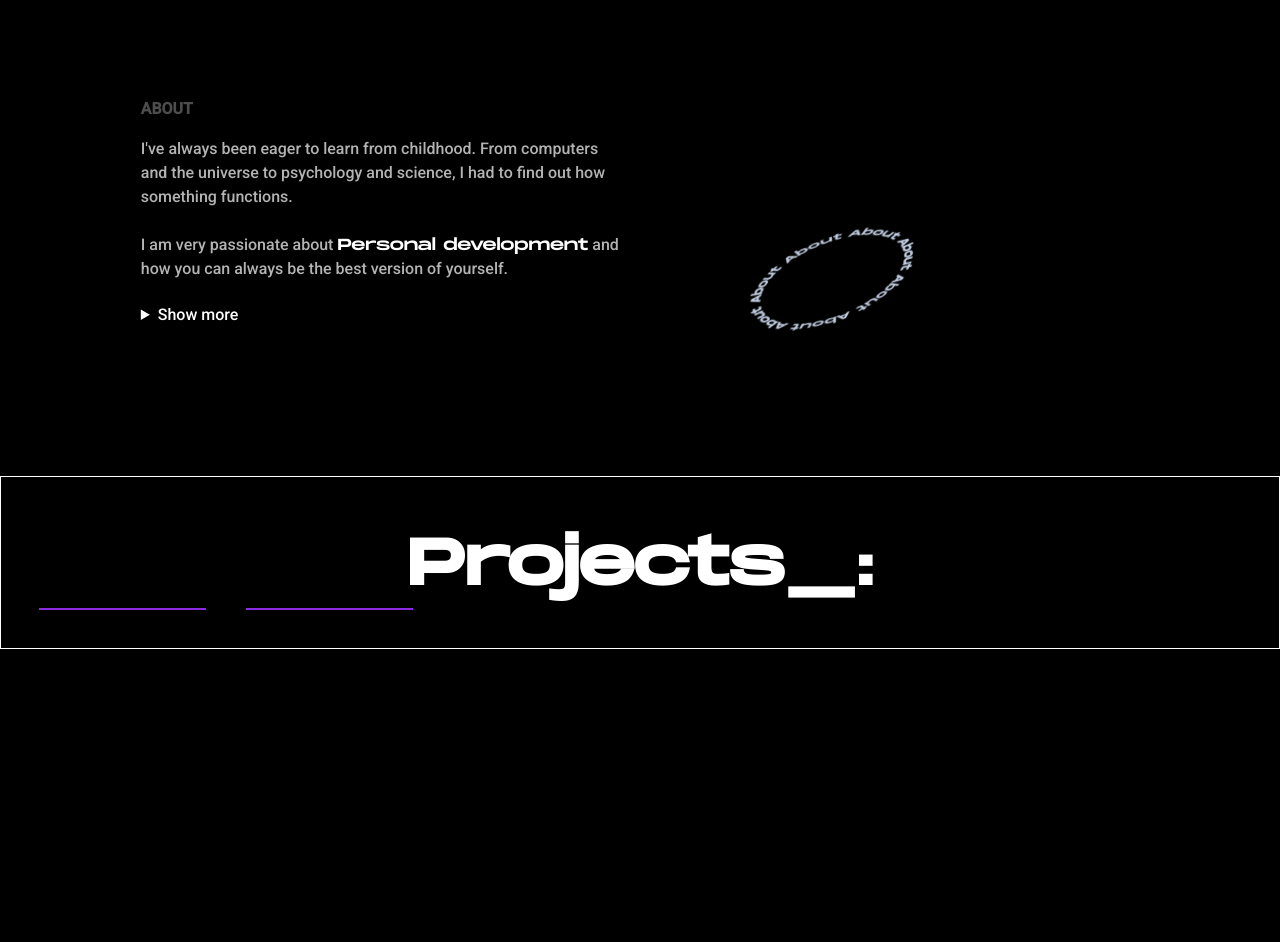
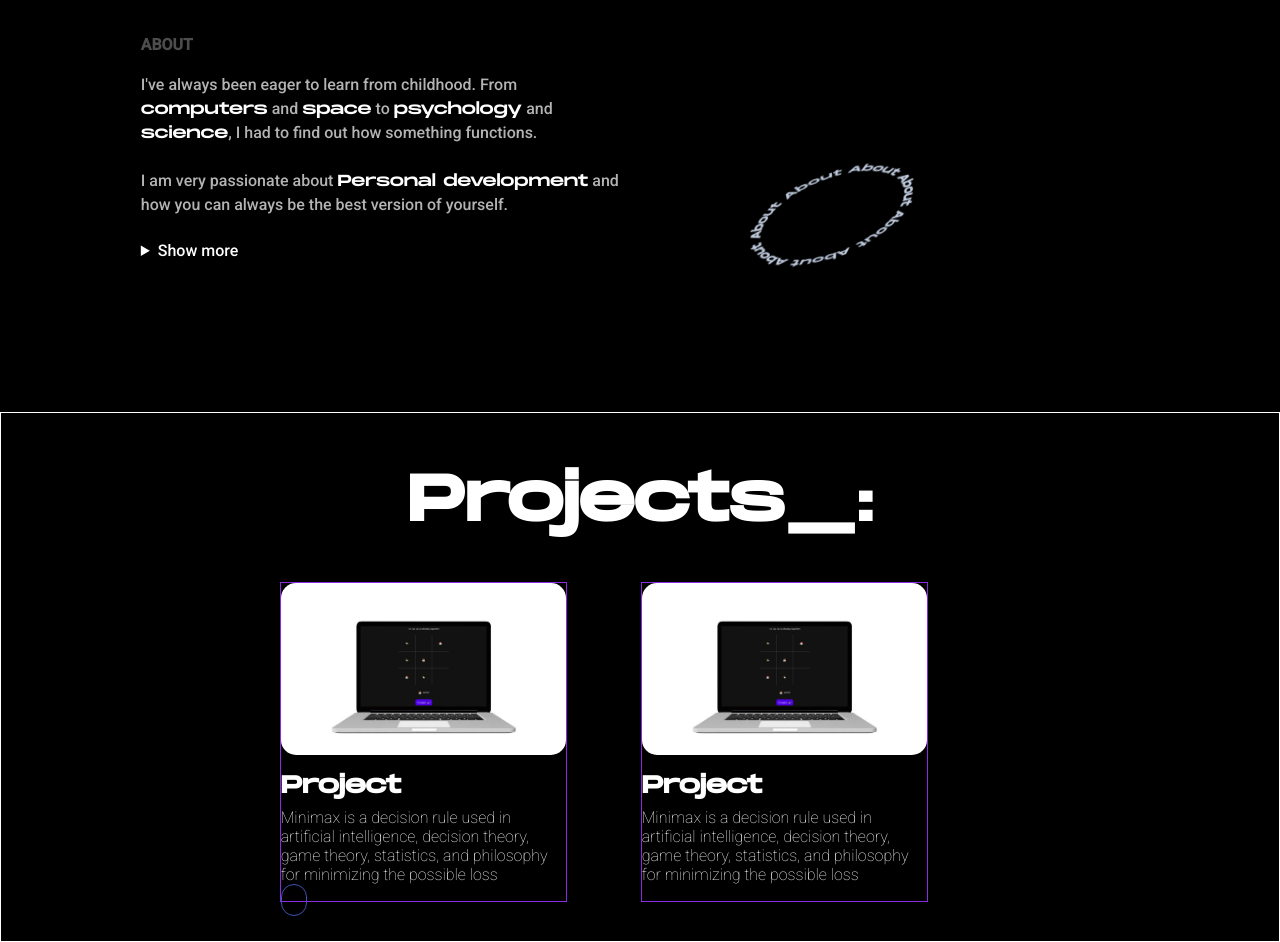
Before and after one commit to Wilmox/portfolio, a Next.js app: page / in a window 1280 px wide. Shown: the part 440-1382 px from the top of the page. Before the commit the page ends 1089 px from the top, so only its background shows below. Built offline with nearby package versions, Linux system fonts and the light colour scheme.

Commit message:
Project Section Progress++

```diff
--- a/components/StatusText.js
+++ b/components/StatusText.js
@@ -10,7 +10,8 @@ const StatusText = ({text="Student"}) => {
       "Student", //\u{1F393}
       "Computer Nerd", //\u{1F468}\u{200D}\u{1F4BB}
       "Astronomy Freak", //\u{1F30C}
-      "Entrepeneur" //\u{1F468}\u{200D}\u{1F4BC}
+      "Entrepeneur", //\u{1F468}\u{200D}\u{1F4BC}
+      "Your Next Hire?"
     ]
 
     let i = 0;
--- a/pages/index.js
+++ b/pages/index.js
@@ -1,9 +1,11 @@
 import Head from 'next/head'
+import Image from 'next/image'
 import Navigation from '../components/Navigation.js'
 import OutlinedArrow from '../components/OutlinedArrowSVG.js'
 import styles from '../styles/Home.module.css'
 import StatusText from '../components/StatusText.js'
 import CircleText from '../components/CircleText.js'
+import Chip from '@material-ui/core/Chip';
 
 export default function Home() {
   return (
@@ -14,7 +16,7 @@ export default function Home() {
         <meta name="viewport" content="width=device-width, initial-scale=1.0" />
         <link rel="icon" href="/assets/img/favicon.ico" />
         <link rel="preconnect" href="https://fonts.googleapis.com" />
-        <link rel="preconnect" href="https://fonts.gstatic.com" crossOrigin />
+        <link rel="preconnect" href="https://fonts.gstatic.com" crossOrigin/>
         <link href="https://fonts.googleapis.com/css2?family=Roboto:wght@100;300;500&display=swap" rel="stylesheet" />
       </Head>
 
@@ -24,7 +26,7 @@ export default function Home() {
 
 
           <h1 className={styles.title}>
-            Simon <br /> Wilmots
+            Simon_ <br />Wilmots
           </h1>
 
           <div className={styles.info}>
@@ -39,7 +41,7 @@ export default function Home() {
           <div className={styles.about}>
             <h2>ABOUT</h2> <br />
             <p>
-              I've always been eager to learn from childhood. From computers and the universe to psychology and science, I had to find out how something functions. <br /><br />
+              I've always been eager to learn from childhood. From <span>computers</span> and <span>space</span> to <span>psychology</span> and <span>science</span>, I had to find out how something functions. <br /><br />
               I am very passionate about <span>Personal development</span> and how you can always be the best version of yourself. <br /><br />
             </p>
             <details>
@@ -59,12 +61,23 @@ export default function Home() {
           <h1 className={styles.sectionHeading}>Projects_:</h1>
 
           <div className={styles.projects}>
-            <a >
+            <a className={styles.projectCard}>
+              <Image src="/assets/img/project-tictactoe-minmax.jpg" width={1241} height={745}/>
 
+              <div className={styles.cardText}>
+                <h2>Project</h2>
+                <p>Minimax is a decision rule used in artificial intelligence, decision theory, game theory, statistics, and philosophy for minimizing the possible loss</p>
+              </div>
+              <Chip variant="outlined" color="primary" icon={"\u{1F9E0}"}/>
             </a>
 
-            <a >
+            <a className={styles.projectCard}>
+              <Image src="/assets/img/project-tictactoe-minmax.jpg" width={1241} height={745}/>
 
+              <div className={styles.cardText}>
+                <h2>Project</h2>
+                <p>Minimax is a decision rule used in artificial intelligence, decision theory, game theory, statistics, and philosophy for minimizing the possible loss</p>
+              </div>
             </a>
           </div>
         </section>
--- a/styles/Home.module.css
+++ b/styles/Home.module.css
@@ -23,9 +23,15 @@
   /*background-color: rgba(255, 0, 0, 0.5);*/
 }
 
+section h1.sectionHeading {
+  text-align: center;
+  font-size: 4rem;
+  padding: 0 0 3vw 0;
+}
+
 .aboutSection {
   width: 80vw;
-  margin: 10vw auto 0 auto;
+  margin: 5vw auto 0 auto;
   /*background-color: rgba(255, 0, 0, 0.5);*/
   overflow: hidden;
   padding: 0;
@@ -67,25 +73,44 @@ div.about p {
 
 .projects {
   display: grid;
-  padding-right: 0px;
-  padding-left: 0px;
-  grid-auto-columns: 5fr;
-  grid-column-gap: 40px;
-  grid-row-gap: 48px;
+  width: 60%;
+  margin: auto;
+  padding: 0;
+  grid-auto-columns: 1fr;
+  grid-column-gap: .1vw;
+  grid-row-gap: 1vw;
   grid-template-areas: ". Area";
-  -ms-grid-columns: 1fr 40px 1fr 40px 1fr 40px 1fr 40px 1fr 40px 1fr;
-  grid-template-columns: 1fr 1fr 1fr 1fr 1fr 1fr;
-  -ms-grid-rows: auto;
+  grid-template-columns: 1fr 1fr;
   grid-template-rows: auto;
 }
 
-.projects a {
+.projects a.projectCard {
   border: blueviolet 1px solid;
+  width: 80%;
+  height: 40vh;
 }
 
-section h1.sectionHeading {
-  text-align: center;
-  font-size: 4rem;
+.projects a.projectCard:hover {
+  cursor: pointer;
+}
+
+.projectCard img {
+  width: fit-content;
+  border-radius: 15px;
+}
+
+.cardText {
+  width: 100%;
+  /*background-color: rgba(240, 248, 255, 0.397);*/
+}
+
+.cardText h2 {
+  margin: .5vw 0;
+}
+
+.cardText p {
+  font-family: 'Roboto', sans-serif;
+  font-weight: lighter;
 }
 
 @media screen and (max-width: 1500px) {}
```
Also changed, not shown: public/assets/img/project-tictactoe-minmax.jpg (added), 1 other file (tests, documents, lock files or other folders).
